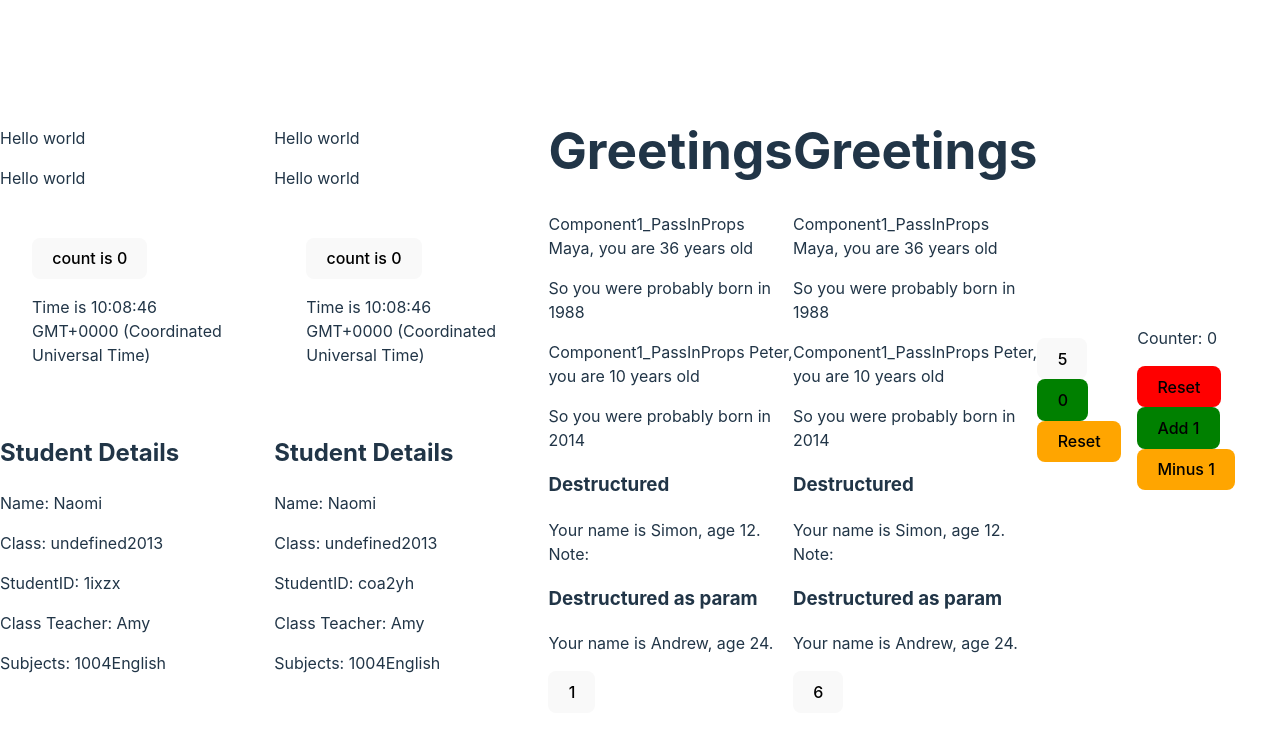
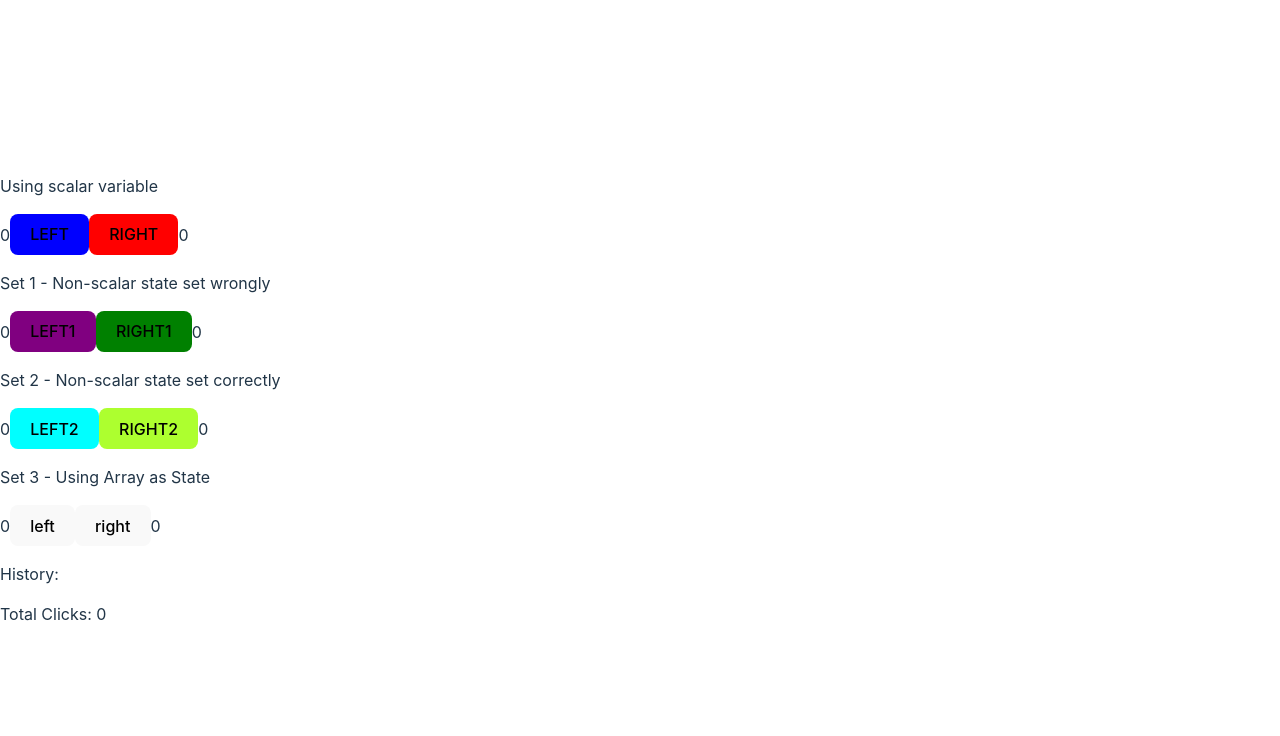
Before and after one commit to Xxx-in/Project, a React (Vite) app in the folder Project/: page / in a window 1280 px wide. Shown: the top 736 px of the page. Built offline with nearby package versions, Linux system fonts and the light colour scheme.

Commit message:
Part1d - Using non-scalarvalue (i.e., Array & JSON) as state + Asynchronous render

```diff
--- a/Project/index.html
+++ b/Project/index.html
@@ -7,12 +7,13 @@
     <title>Vite + React</title>
   </head>
   <body>
-    <div id="title"><p>This is newly added in index.html</p></div>
+    <!-- <div id="title"><p>This is newly added in index.html</p></div> -->
     <div id="part1a"></div>
     <div id="part1c_1_props"></div>
     <div id="part1c_1_props2"></div>
     <div id="part1c_2_state"></div>
     <div id="part1c_2_liftingstate"></div>
+    <div id="part1d_1_complexstate"></div>
     <script type="module" src="/src/main.jsx"></script>
   </body>
 </html>
--- /dev/null
+++ b/Project/src/Part1D_ComplexState/1_nonscalarstate.jsx
@@ -0,0 +1,125 @@
+// Managing non-scalar state
+import { useState } from "react";
+
+const App = () => {
+  const [left, setLeft] = useState(0);
+  const [right, setRight] = useState(0);
+
+  // alert('Render App');
+
+  return (
+    <>
+      <Component1_SeparateState left={left} onClickLeft={setLeft} right={right} onClickRight={setRight} />
+      <Component2_NonScalarState />
+      <Component3_ArrayAsState />
+    </>
+  );
+};
+
+let Component1_SeparateState = (props) => {
+  // alert("Render Set 1 LEFT & RIGHT button");
+
+  return (
+    <div>
+      <p>Using scalar variable</p>
+      {props.left}
+      <button id="left" style={{ backgroundColor: "blue" }} onClick={() => { props.onClickLeft(props.left + 1); }}>
+        LEFT
+      </button>
+
+      <button id="right" style={{ backgroundColor: "red" }} onClick={() => { props.onClickRight(props.right + 1); }}>
+        RIGHT
+      </button>
+      {props.right}
+    </div>
+  );
+};
+
+
+function Component2_NonScalarState() {
+  // alert("Render Set 2 LEFT & RIGHT button");
+  // 1 - State can be non-scalar value as well
+  // ** Note: not always the best case to do so
+  const [clickSet2_L, setClickSet2_L] = useState({ left: 0, right: 0 });
+  const [clickSet2_R, setClickSet2_R] = useState({ left: 0, right: 0 });
+
+  console.log(JSON.stringify(`clickSet2_L: ${JSON.stringify(clickSet2_L)}`));
+  console.log(JSON.stringify(`clickSet2_R: ${JSON.stringify(clickSet2_R)}`));
+
+  return (
+    <>
+      {/* 2 - When calling setter function for non-scalar state, have to pass in data with same structure as init value */}
+      {/* After update state by calling setClicks(), state changes from JSON object {left: _, right: _} -> scalar integer value */}
+      {/* clicks.right && clicks['left'] syntax will hit error */}
+      <div id="set1">
+        <p>Set 1 - Non-scalar state set wrongly</p>
+        {clickSet2_L['left']}
+        <button style={{ backgroundColor: "purple" }} onClick={() => { setClickSet2_L(clickSet2_L['left'] + 1); }}>LEFT1</button>
+        <button style={{ backgroundColor: "green" }} onClick={() => setClickSet2_L(clickSet2_L.right + 1)}>RIGHT1</button>
+        {clickSet2_L.right}
+      </div>
+
+      {/* 2 - Fix */}
+      <div id="set2">
+        <p>Set 2 - Non-scalar state set correctly</p>
+        {clickSet2_R['left']}
+        <button style={{ backgroundColor: "cyan" }} onClick={() => { setClickSet2_R({ left: clickSet2_R.left + 1, right: clickSet2_R.right }); }}>LEFT2</button>
+        {/* 2.1 - Use {...jsonName} on JSON object to create a shallow copy of the JSON && reassign value to already existing key to override value  */}
+        <button style={{ backgroundColor: "greenyellow" }} onClick={() => setClickSet2_R({ ...clickSet2_R, right: clickSet2_R.right + 1 })}>RIGHT2</button>
+        {clickSet2_R.right}
+      </div>
+
+    </>
+  );
+}
+
+function Component3_ArrayAsState() {
+  // alert("Render Set 3 LEFT & RIGHT button");
+  const [clickSet3_L, setClickSet3_L] = useState(0); // How many times left button is clicked
+  const [clickSet3_R, setClickSet3_R] = useState(0); // How many times left button is clicked
+  // 3 - Using array as state
+  const [allClicks, setAll] = useState([]); // Store history of L & R buttons clicked sequentially
+
+  const handleLeftClick = () => {
+    // 4 - State of React components must not be mutated directly -> make a new shallow copy, assign altered copy && set with function
+    // |_ Even if work, may lead to unexpected bugs which is hard to debug
+    setAll(allClicks.concat('L')); // concat() method does not mutate the existing array; return a new copy of array with added item
+
+    // 5.2 - Note that clickSet3_L is not updated to +1 immediately after exec set function
+    alert(`left is clicked: ${clickSet3_L}`);
+    setClickSet3_L(clickSet3_L + 1);
+    alert(`left is updated: ${clickSet3_L}`);
+
+    setTotalClicks(clickSet3_L + clickSet3_R);
+  };
+
+  const handleRightClick = () => {
+    setAll(allClicks.concat('R'));
+
+    // 5,3 - Fix: don't rely on state value when setting another state
+    let newclickSet3_R = clickSet3_R + 1;
+    setClickSet3_R(clickSet3_R + 1);
+    setTotalClicks(clickSet3_L + newclickSet3_R); // Note: Now R is always reflected correctly while L is still not
+  };
+
+  // 5 - Updates are asynchronous
+  // |_ State change -> trigger render -> rendering takes a snapshot of everything in the current moment & use current values for computation to sub in for render
+  // |_ Render requests are queued up sequentially based on sequence of state changes
+  const [totalClicks, setTotalClicks] = useState(0); // How many times in total Left & Right button is clicked
+
+  return (
+    <div id="set3">
+      <p>Set 3 - Using Array as State</p>
+      {clickSet3_L}
+      <button onClick={handleLeftClick}>left</button>
+      <button onClick={handleRightClick}>right</button>
+      {clickSet3_R}
+      <p>{`History: ${allClicks.join('-')}`}</p>
+      <p>{`Total Clicks: ${totalClicks}`}</p> {/* 5.1 - Note that total clicks are always 1 lesser */}
+    </div>
+  );
+}
+
+/** Note: More about part 5 on "./2_asynchronousrender.jsx" **/
+
+export default App;
--- a/Project/src/main.jsx
+++ b/Project/src/main.jsx
@@ -4,10 +4,10 @@ import App from './Part1A_IntroToReact/App.jsx';
 import App2 from './Part1C_ComponentState_EventHandlers/1_App_Props.jsx';
 import App_State from './Part1C_ComponentState_EventHandlers/2_App_State.jsx';
 import App_LiftingState from './Part1C_ComponentState_EventHandlers/3_App_LiftingState.jsx';
-
+import App_ComplexState from './Part1D_ComplexState/1_nonscalarstate.jsx';
 import './index.css';
 
-
+/*
 // In index.html, retrieve element with ID 'root' & render React component as child of retrieved element
 ReactDOM.createRoot(document.getElementById('title')).render(
   <React.StrictMode>
@@ -58,3 +58,11 @@ ReactDOM.createRoot(document.getElementById('part1c_2_liftingstate')).render(
   <App_LiftingState />
   // </React.StrictMode>,
 );
+
+*/
+
+ReactDOM.createRoot(document.getElementById('part1d_1_complexstate')).render(
+  // <React.StrictMode>
+  <App_ComplexState />
+  // </React.StrictMode>,
+);
```
